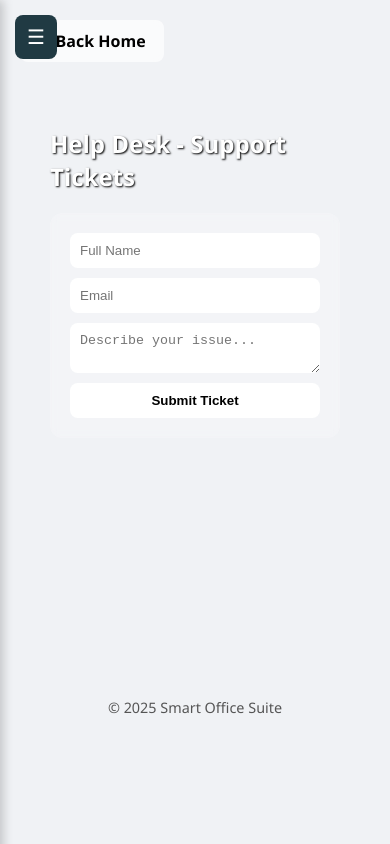
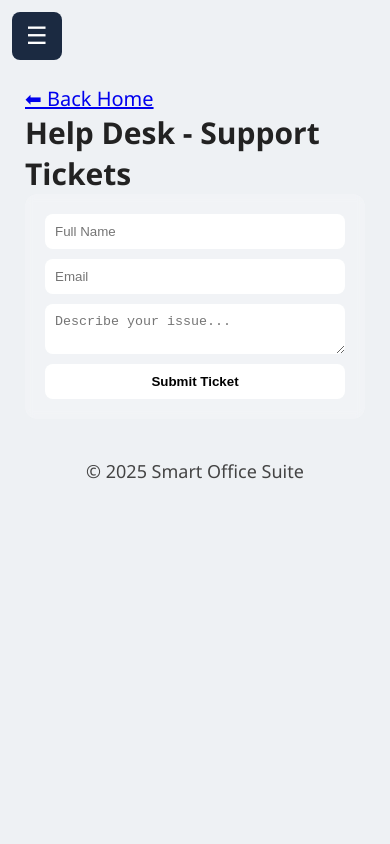
Before and after one commit to baselswitz/business-management-administration, a plain HTML site: page modules/helpdesk/helpdesk.html in a window 390 px wide. Drawn offline with Linux system fonts and the light colour scheme.

Commit message:
Refactor global CSS for improved layout and styling
Updated styles for body, sidebar, toggle button, main content area, and footer. Adjusted background colors and layout for better responsiveness.

```diff
--- a/assets/css/global.css
+++ b/assets/css/global.css
@@ -1,141 +1,116 @@
-/* GLOBAL LAYOUT */
-body {
+/* -----------------------------------------------------------
+   GLOBAL RESET & BASE
+----------------------------------------------------------- */
+* {
   margin: 0;
-  font-family: 'Segoe UI', sans-serif;
-  background: #f0f2f5;
+  padding: 0;
+  box-sizing: border-box;
 }
 
-/* SIDEBAR */
+html {
+  font-size: 18px; /* Larger text by default */
+}
+
+@media (max-width: 500px) {
+  html {
+    font-size: 20px; /* Even larger on small phones */
+  }
+}
+
+body {
+  font-family: 'Segoe UI', sans-serif;
+  background: #eef1f4;
+  color: #222;
+  overflow-x: hidden;
+}
+
+/* -----------------------------------------------------------
+   SIDEBAR (Mobile First)
+----------------------------------------------------------- */
 .sidebar {
-  width: 240px;
-  height: 100vh;
-  background: linear-gradient(180deg, #203a43, #2c5364);
-  color: #fff;
   position: fixed;
   top: 0;
   left: 0;
-  padding: 20px;
-  box-shadow: 3px 0 10px rgba(0,0,0,0.2);
+  background: #1b2a41;
+  width: 250px;
+  height: 100vh;
+  padding: 25px;
+  transform: translateX(-100%);
   transition: transform 0.3s ease;
+  color: white;
 }
 
-.sidebar ul {
-  list-style: none;
-  padding: 0;
-  margin-top: 20px;
+.sidebar.active {
+  transform: translateX(0);
+}
+
+.sidebar h2 {
+  font-size: 1.4rem;
+  margin-bottom: 20px;
 }
 
 .sidebar a {
+  display: block;
   text-decoration: none;
+  padding: 12px;
+  background: rgba(255,255,255,0.1);
   color: white;
-  display: block;
-  padding: 12px 15px;
-  margin: 5px 0;
   border-radius: 8px;
-  transition: 0.2s;
-  font-weight: 500;
+  margin-bottom: 10px;
+  font-size: 1rem;
 }
 
-.sidebar a:hover {
-  background: rgba(255,255,255,0.15);
+/* -----------------------------------------------------------
+   MOBILE MENU BUTTON
+----------------------------------------------------------- */
+.toggle-btn {
+  position: fixed;
+  top: 12px;
+  left: 12px;
+  z-index: 999;
+  background: #1b2a41;
+  color: white;
+  padding: 10px 14px;
+  font-size: 1.2rem;
+  border: none;
+  border-radius: 8px;
+  cursor: pointer;
 }
 
-/* MOBILE SIDEBAR HIDDEN */
-@media (max-width: 768px) {
-  .sidebar {
-    transform: translateX(-100%);
-  }
-  .sidebar.active {
-    transform: translateX(0);
-  }
-}
-
-/* MAIN AREA */
+/* -----------------------------------------------------------
+   MAIN CONTENT AREA
+----------------------------------------------------------- */
 main {
-  margin-left: 260px;
-  padding: 20px;
-}
-
-@media (max-width: 768px) {
-  main {
-    margin-left: 0;
-  }
-}
-
-/* HEADER CENTERED */
-header {
-  text-align: center;
-  padding: 20px;
+  padding: 25px;
+  margin-top: 60px;
 }
 
 header h1 {
-  margin-top: 40px;
+  text-align: center;
   font-size: 2rem;
+  margin-bottom: 20px;
 }
 
-/* MOBILE MENU BUTTON */
-.toggle-btn {
-  position: fixed;
-  top: 15px;
-  left: 15px;
-  padding: 10px 12px;
-  background: #203a43;
-  border: none;
+/* -----------------------------------------------------------
+   BACKGROUND BLOCK
+----------------------------------------------------------- */
+.page-bg {
+  background: url('../images/main-bg.jpg') center/cover;
+  padding: 30px;
+  border-radius: 15px;
   color: white;
-  font-size: 20px;
-  border-radius: 8px;
-  cursor: pointer;
-  z-index: 999;
-  display: none;
+  font-size: 1.2rem;
+  line-height: 1.6;
+  text-shadow: 1px 1px 3px black;
 }
 
-@media (max-width: 768px) {
-  .toggle-btn {
-    display: block;
-  }
+/* -----------------------------------------------------------
+   FOOTER
+----------------------------------------------------------- */
+footer {
+  text-align: center;
+  margin-top: 40px;
+  padding-bottom: 20px;
+  font-size: 0.9rem;
+  color: #444;
 }
-
-/* BACKGROUND IMAGE */
-.page-bg {
-  background: url('../images/main-bg.jpg') no-repeat center/cover;
-  border-radius: 14px;
-  padding: 40px;
-  color: white;
-  box-shadow: 0 8px 20px rgba(0,0,0,0.2);
-}
-
-/* MODULE BOX */
-.module-bg {
-  background: url('../../assets/images/module-bg.jpg') center/cover;
-  padding: 30px;
-  border-radius: 14px;
-  min-height: 60vh;
-  color: white;
-  text-shadow: 1px 1px 2px #000;
-}
-
-/* BUTTONS */
-.back-btn {
-  display: inline-block;
-  background: #ffffffaa;
-  padding: 10px 18px;
-  border-radius: 8px;
-  color: #000;
-  text-decoration: none;
-  font-weight: bold;
-  backdrop-filter: blur(5px);
-  margin-bottom: 15px;
-}
-
-.back-btn:hover {
-  background: white;
-}
-
-/* FOOTER */
-footer {
-  margin-top: 40px;
-  text-align: center;
-  padding: 15px;
-  color: #555;
-  font-size: 0.9rem;
-}
```
